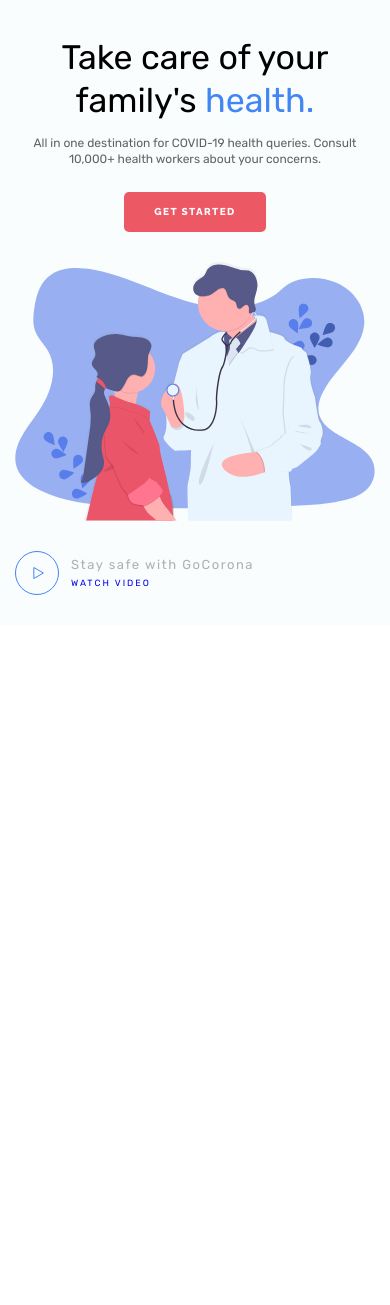
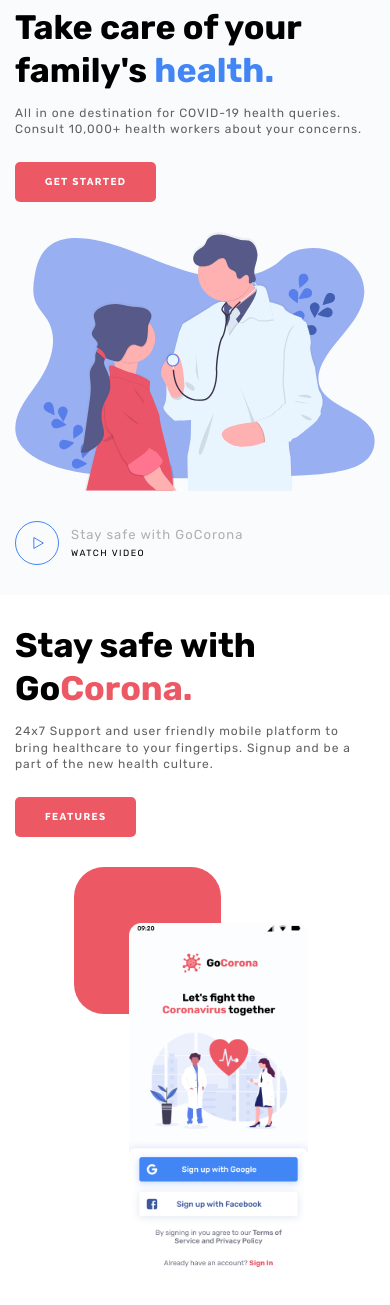
Before and after one commit to 8807010/Corona, a plain HTML site: page index.html in a window 390 px wide. Shown: the part 63-1368 px from the top of the page. Before the commit the page ends 844 px from the top, so only its background shows below. Drawn offline with Linux system fonts and the light colour scheme.

Commit message:
section stay-safe

```diff
--- a/index.html
+++ b/index.html
@@ -69,3 +69,28 @@
                     </div>
                 </div>
             </section>
+
+            <section class="stay-safe">
+                <div class="stay-safe__container">
+                    <div class="stay-safe__media">
+                        <div class="media-stay-safe">
+                            <div class="media-stay-safe__image">
+                                <img src="img/main/stay-safe.png" alt="Приложение">
+                            </div>
+                            <div class="media-stay-safe__item media-stay-safe__item_1"></div>
+                            <div class="media-stay-safe__item media-stay-safe__item_2"></div>
+                            <div class="media-stay-safe__item media-stay-safe__item_3"></div>
+                        </div>
+                    </div>
+
+                    <div class="stay-safe__content">
+                        <div class="stay-safe__block-text block-text">
+                            <h2 class="block-text__title">Stay safe with Go<span>Corona.</span></h2>
+                            <div class="block-text__text">
+                                24x7 Support and user friendly mobile platform to bring healthcare to your fingertips. Signup and be a part of the new health culture.
+                            </div>
+                            <a href="#" class="block-text__button button">Features</a>
+                        </div>
+                    </div>
+                </div>
+            </section>
--- a/style.css
+++ b/style.css
@@ -4,46 +4,90 @@
 /* Обнуление */
 
 *,
-*::before,
-*::after {
+*:before,
+*:after {
   padding: 0;
   margin: 0;
   border: 0;
   box-sizing: border-box;
 }
-a {
+
+:focus,
+:active {
+  outline: none;
+}
+
+a:focus,
+a:active {
+  outline: none;
+}
+
+nav,
+footer,
+header,
+aside {
+  display: block;
+}
+
+html,
+body {
+  height: 100%;
+  line-height: 1;
+}
+
+input,
+button,
+textarea {
+  font-family: inherit;
+}
+
+input::-ms-clear {
+  display: none;
+}
+
+button {
+  cursor: pointer;
+}
+
+button::-moz-focus-inner {
+  padding: 0;
+  border: 0;
+}
+
+a,
+a:visited {
   text-decoration: none;
 }
-ul,
-ol,
-li {
+
+a:hover {
+  text-decoration: none;
+}
+
+ul li {
   list-style: none;
 }
+
 img {
   vertical-align: top;
 }
+
 h1,
 h2,
 h3,
 h4,
 h5,
 h6 {
+  font-size: inherit;
   font-weight: inherit;
-  font-size: inherit;
 }
-html,
-body {
-  height: 100%;
-  line-height: 1;
-}
+
 body {
   font-family: Rubik;
+  color: #616161;
   font-size: 12px;
-  color: #616161;
 }
 
-/*==============*/
-
+/*-------------------------------*/
 .wrapper {
   overflow: hidden;
   display: flex;
@@ -51,8 +95,7 @@ body {
   min-height: 100%;
 }
 
-/*==============*/
-
+/*--------------------------------------*/
 .main {
   flex: 1 1 auto;
 }
@@ -60,27 +103,24 @@ body {
 [class*="__container"] {
   max-width: 1087px;
   margin: 0 auto;
-  padding: 0px 15px;
+  padding: 0 15px;
 }
 
 /* PC */
-
 @media (max-width: 1087px) {
   [class*="__container"] {
     max-width: 970px;
   }
 }
 
-/* TABLET */
-
+/*TABLET */
 @media (max-width: 991.98px) {
   [class*="__container"] {
     max-width: 750px;
   }
 }
 
-/* MOBILE */
-
+/*MOBILE */
 @media (max-width: 767.98px) {
   [class*="__container"] {
     max-width: none;
@@ -129,7 +169,7 @@ body {
 }
 
 .menu__item {
-  margin: 0px 40px 0px 0px;
+  margin: 0 40px 0 0;
 }
 
 .menu__link {
@@ -138,23 +178,25 @@ body {
   font-weight: 700;
   font-size: 10px;
   line-height: 1.2;
+  letter-spacing: 0.14em;
   color: #000;
-  letter-spacing: 1px;
 }
 
 .menu__link:hover {
-  text-decoration: undedline;
+  text-decoration: underline;
 }
 
 @media (max-width: 991.98px) {
-  .header__container {
-    min-height: 80px;
-  }
   .header__button {
     flex: 0 0 170px;
   }
+
   .menu__item {
-    margin: 0px 30px 0px 0px;
+    margin: 0 30px 0 0;
+  }
+
+  .header__container {
+    min-height: 80px;
   }
 }
 
@@ -170,9 +212,11 @@ body {
     padding: 90px 15px 30px 15px;
     transition: left 0.3s ease 0s;
   }
+
   .header:target .menu__body {
     left: 0;
   }
+
   .header:target .menu__body::before {
     content: "";
     position: fixed;
@@ -182,20 +226,21 @@ body {
     width: 100%;
     background-color: #fff;
   }
-  .menu__body:target {
-    left: 0;
-  }
+
   .menu__list {
     flex-direction: column;
     justify-content: center;
     align-items: center;
   }
+
   .menu__item {
-    margin: 0px 0px 25px 0px;
+    margin: 0 0 25px 0;
   }
+
   .menu__item:last-child {
     margin-bottom: 0;
   }
+
   .menu__link {
     color: #000;
     font-size: 20px;
@@ -209,6 +254,8 @@ body {
   }
 }
 
+/*--------------------------------------*/
+
 .button {
     display: inline-block;
     font-family: Raleway;
@@ -221,20 +268,20 @@ body {
     padding: 14px 30px;
     border-radius: 5px;
     background-color: #ec5863;
-  transition: background-color 0.3s ease 0s;
+    transition: background-color 0.3s ease 0s ;
 }
-
 .button:hover {
     background-color: #ee848b;
 }
 
 .button_blue {
-  background-color: #4285f4;
+    background-color: #4285F4;
 }
-
 .button_blue:hover {
     background-color: #6da2f7;
 }
+
+/*--------------------------------------*/
 
 .close-icon-menu,
 .icon-menu {
@@ -243,30 +290,34 @@ body {
 
 @media (max-width: 767.98px) {
   .icon-menu {
-    display: flex;
     position: relative;
     flex: 0 0 30px;
     height: 18px;
+    display: flex;
     flex-direction: column;
     justify-content: space-between;
-    margin: 0px 0px 0px 20px;
+    margin: 0 0 0 20px;
   }
+
   .icon-menu::before,
   .icon-menu::after {
     content: "";
+    background-color: #000;
     height: 2px;
-    background-color: #000;
   }
+
   .icon-menu span {
     height: 2px;
     background-color: #000;
   }
+
   .close-icon-menu {
     flex: 0 0 30px;
     height: 30px;
     position: relative;
-    margin: 0px 0px 0px 20px;
+    margin: 0 0 0 20px;
   }
+
   .close-icon-menu::before,
   .close-icon-menu::after {
     content: "";
@@ -277,55 +328,64 @@ body {
     background-color: #000;
     height: 2px;
   }
+
   .close-icon-menu::before {
+    transform: rotate(45deg);
+  }
+
+  .close-icon-menu::after {
     transform: rotate(-45deg);
   }
-  .close-icon-menu::after {
-    transform: rotate(45deg);
-  }
+
   .header:target .icon-menu {
     display: none;
   }
+
   .header:target .close-icon-menu {
     display: flex;
   }
 }
 
-/* ===================================== */
+/*======================================================================================= */
 
-.block-text {
+.block-text__center {
   text-align: center;
 }
 
 .block-text__title {
-  font-weight: 700px;
+  font-weight: 700;
   font-size: 44px;
   line-height: 126%;
-  color: #000;
+  color: #000000;
 }
 
 .block-text__title:not(:last-child) {
-  margin: 0px 0px 12px 0px;
+  margin: 0 0 12px 0;
 }
 
 .block-text__title span {
   color: #ec5863;
 }
+
 .block-text__title_blue span {
   color: #4285f4;
 }
 
 .block-text__text {
+  font-weight: 400;
+  font-size: 12px;
   line-height: 138.5%;
+  letter-spacing: 0.08em;
+  color: #616161;
 }
 
-.block-text__text_mw {
+.block-text__text__mw {
   max-width: 620px;
-  margin: 0px auto;
+  margin: 0 auto;
 }
 
 .block-text__text:not(:last-child) {
-  margin: 0px 0px 24px 0px;
+  margin: 0 0 24px 0;
 }
 
 @media (max-width: 767.98px) {
@@ -334,10 +394,10 @@ body {
   }
 }
 
-/* ===================================== */
+/*======================================================================================= */
 
 .get-started {
-  background-color: #fafdfd;
+  background-color: #fafbfd;
 }
 
 .get-started__container {
@@ -355,7 +415,6 @@ body {
   height: 100%;
   right: 267px;
   top: 0;
-  margin: 0px 0px 0px -252px;
   transform: translate(100%, 0px);
   border-radius: 30px 0px 0px 30px;
   background-color: #ec5863;
@@ -363,16 +422,16 @@ body {
 
 .get-started__content {
   flex: 0 1 48%;
-  padding: 0px 20px;
+  padding: 0 20px;
 }
 
 .get-started__block-text {
-  max-width: 410px;
+  min-width: 410px;
 }
 
 .get-started__video {
   flex: 1 1 100%;
-  padding: 60px 0px 0px 20px;
+  padding: 60px 0 0 20px;
 }
 
 .get-started__image {
@@ -395,25 +454,28 @@ body {
 }
 
 .video-get-started__body {
-  padding: 0px 0px 0px 12px;
+  padding: 0 0 0 12px;
 }
 
 .video-get-started__title {
-  color: #b0b0b0;
+  font-weight: 400;
   font-size: 13px;
   line-height: 126%;
-  letter-spacing: 1.5px;
+  letter-spacing: 0.08em;
+  color: #b0b0b0;
 }
 
 .video-get-started__title:not(:last-child) {
-  margin: 0px 0px 5px 0px;
+  margin: 0 0 5px 0;
 }
 
 .video-get-started__text {
-  text-transform: uppercase;
+  font-weight: 400;
   font-size: 9px;
   line-height: 126%;
-  letter-spacing: 2px;
+  letter-spacing: 0.165em;
+  text-transform: uppercase;
+  color: #000000;
 }
 
 @media (max-width: 991.98px) {
@@ -421,28 +483,149 @@ body {
     right: 185px;
     border-radius: 20px 0px 0px 20px;
   }
+
+  .get-started__block-text {
+    min-width: 295px;
+  }
 }
 
 @media (max-width: 767.98px) {
   .get-started__container {
-    padding: 100px 15px 30px 15px;
+    padding: 70px 15px 30px 15px;
   }
+
   .get-started__container::before {
     display: none;
   }
+
   .get-started__block-text {
-    max-width: none;
+    min-width: none;
   }
+
   .get-started__content {
     flex: 1 1 100%;
     padding: 0;
   }
+
   .get-started__image {
     flex: 1 1 100%;
     text-align: center;
     padding: 30px 0;
   }
+
   .get-started__video {
     padding: 0;
   }
 }
+
+/*======================================================================================= */
+
+.stay-safe {
+  padding: 80px 0;
+}
+
+.stay-safe__container {
+  display: flex;
+  align-items: center;
+}
+
+.stay-safe__media {
+  flex: 0 1 50%;
+  padding: 0 0 0 47px;
+}
+
+.stay-safe__content {
+  flex: 0 1 50%;
+}
+
+.media-stay-safe {
+  width: 373px;
+  padding: 56px 0 27px 0;
+  position: relative;
+  text-align: center;
+}
+
+.media-stay-safe__image {
+  display: inline-block;
+  position: relative;
+  width: 61.5%;
+}
+
+.media-stay-safe__image img {
+  position: relative;
+  z-index: 5;
+  max-width: 100%;
+}
+
+.media-stay-safe__image::after {
+  content: "";
+  position: absolute;
+  bottom: 20px;
+  left: 40px;
+  width: 155px;
+  height: 27px;
+  z-index: 2;
+  background: rgba(240, 240, 240, 0.49);
+  border-radius: 16px;
+}
+
+.media-stay-safe__item {
+  position: absolute;
+  background: #ec5863;
+  border-radius: 30px;
+  width: 77px;
+  height: 77px;
+}
+
+.media-stay-safe__item_1 {
+  top: 0;
+  left: 0;
+  width: 147px;
+  height: 147px;
+}
+
+.media-stay-safe__item_2 {
+  bottom: 30px;
+  left: 60px;
+}
+
+.media-stay-safe__item_3 {
+  bottom: 107px;
+  right: 60px;
+}
+
+@media (min-width: 991.98px) {
+  .stay-safe {
+    padding: 40px 0;
+  }
+
+  .stay-safe__media {
+    padding: 0 0 0 47px;
+  }
+}
+
+@media (max-width: 767.98px) {
+  .stay-safe {
+    padding: 30px 0;
+  }
+
+  .stay-safe__container {
+    flex-direction: column-reverse;
+  }
+
+  .stay-safe__content {
+    margin: 0 0 30px 0;
+  }
+}
+
+@media (max-width: 479.98px) {
+  .media-stay-safe {
+    width: 290px;
+  }
+
+  .media-stay-safe__image::after {
+    bottom: 11px;
+    left: 28px;
+    width: 123px;
+  }
+}
```
Also changed, not shown: img/main/stay-safe.png (added). Lines whose indentation alone changed are shown as unchanged.
